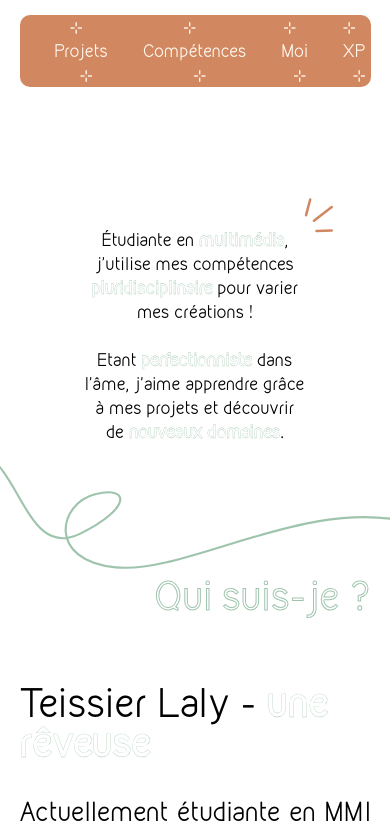
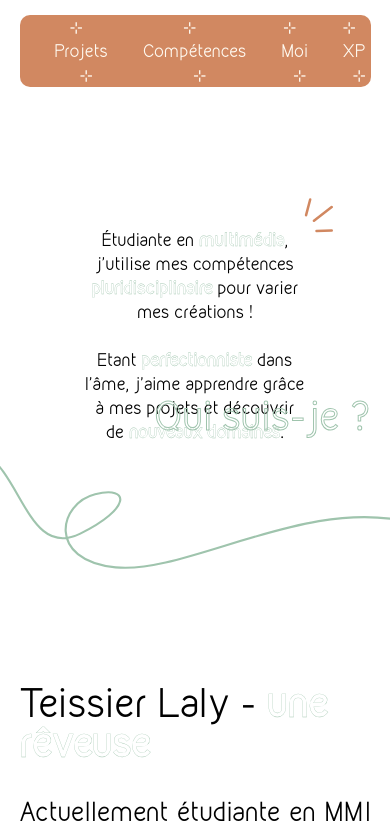
Before and after one commit to Laly18t/portfolio-mmi3, a React (Vite) app: page / in a window 390 px wide. Shown: the top 831 px of the page. Built offline with nearby package versions, Linux system fonts and the light colour scheme.

Commit message:
style: responsive for Arc

```diff
--- a/src/assets/css/Home.css
+++ b/src/assets/css/Home.css
@@ -74,6 +74,12 @@ u {
     right: 4rem;
   }
 
+  @media screen and (max-width:1480px) {
+    img {
+      right: 1rem;
+    }
+  }
+
   @media screen and (max-width:1280px) {
     img {
       right: 1.5rem;
@@ -121,6 +127,12 @@ u {
     right: 500px;
     top: -90px;
     transform: rotate(-0.05turn);
+  }
+
+  @media screen and (max-width:1430px) {
+    .titreHomePart2 {
+      top: -180px !important;
+    }
   }
 
   @media screen and (max-width:1480px) {
```
